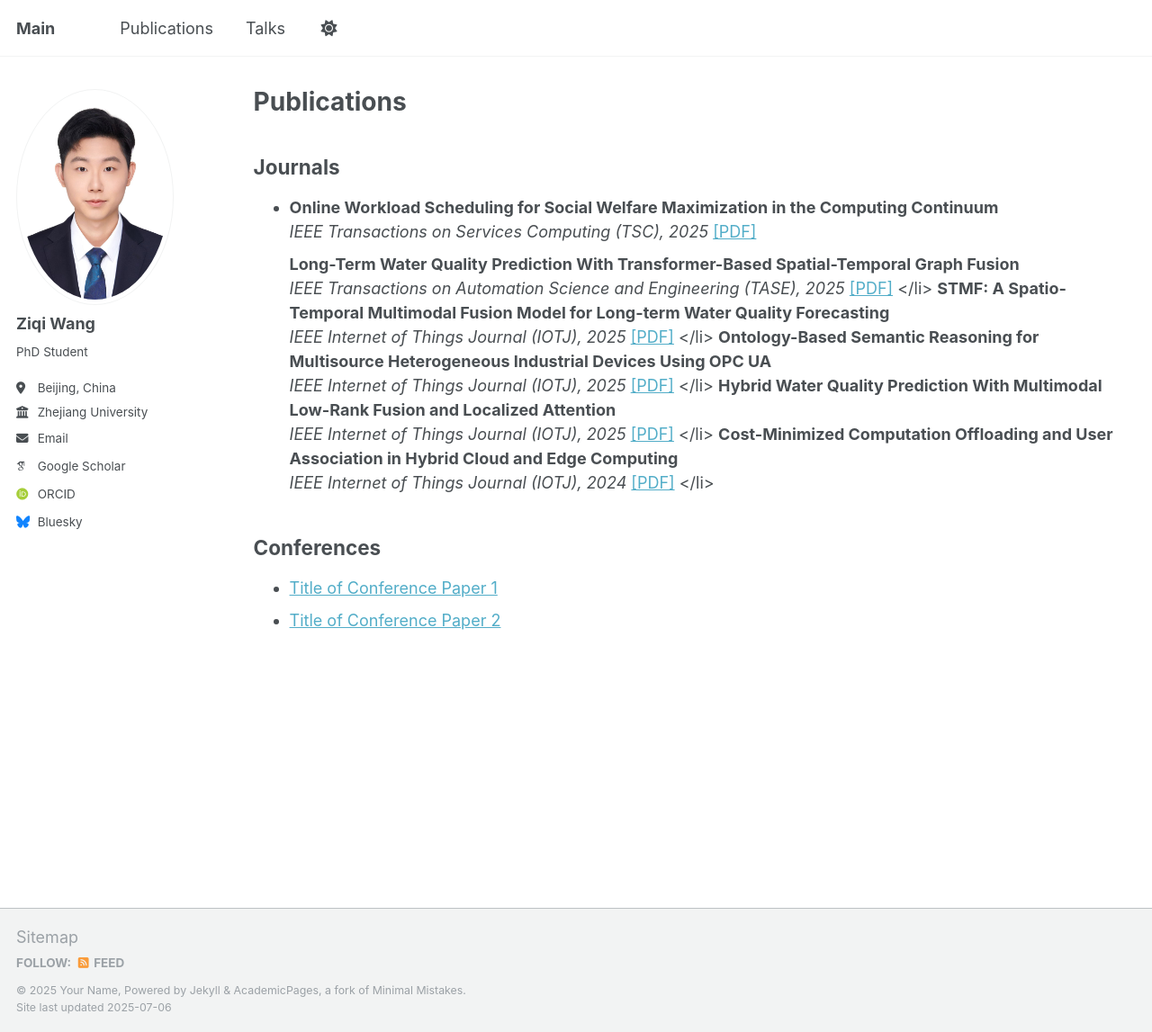
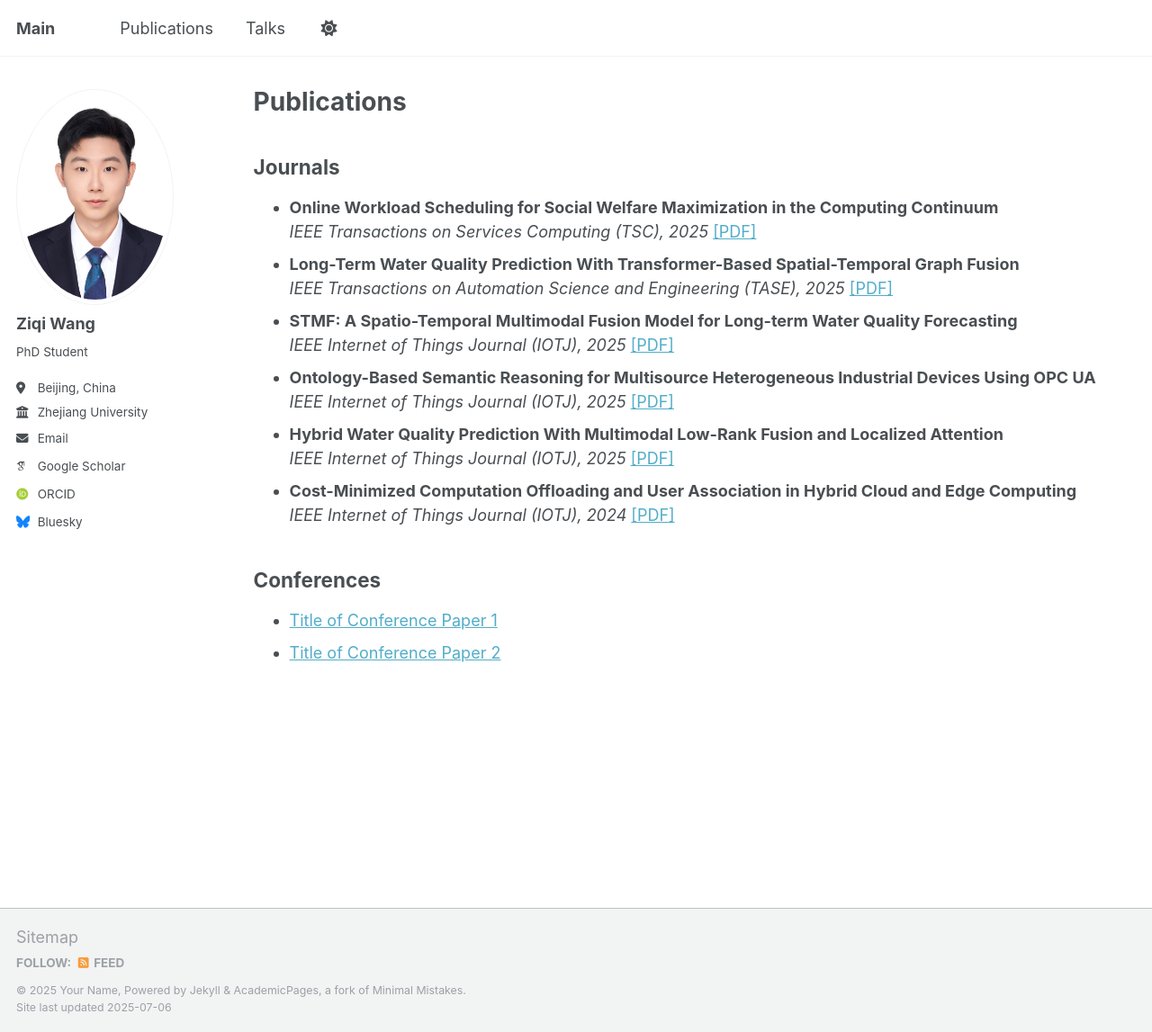
Before and after one commit to ZiqiWang0312/bio, a Jekyll site: the page built from _pages/publications.md, in a window 1280 px wide and 1147 px high. Shown: the whole window at 90% size. Built offline with Jekyll 4.4.1, drawn with Linux system fonts in a browser that asks for light colours; some web fonts are replaced; a script that is not in the unit is left out.

Commit message:
pub-res-FIX

```diff
--- a/_pages/publications.md
+++ b/_pages/publications.md
@@ -13,22 +13,32 @@ author_profile: true
     <em>IEEE Transactions on Services Computing (TSC), 2025</em>
     <a href="https://ZiqiWang0312.github.io/bio/files/TSC.pdf" target="_blank">[PDF]</a>
   </li>
+
+  <li>
     <strong>Long-Term Water Quality Prediction With Transformer-Based Spatial-Temporal Graph Fusion</strong><br/>
     <em>IEEE Transactions on Automation Science and Engineering (TASE), 2025</em>
     <a href="https://ZiqiWang0312.github.io/bio/files/TASE.pdf" target="_blank">[PDF]</a>
   </li>
+
+  <li>
     <strong>STMF: A Spatio-Temporal Multimodal Fusion Model for Long-term Water Quality Forecasting</strong><br/>
     <em>IEEE Internet of Things Journal (IOTJ), 2025</em>
     <a href="https://ZiqiWang0312.github.io/bio/files/IOTSTMF.pdf" target="_blank">[PDF]</a>
   </li>
+
+  <li>
     <strong>Ontology-Based Semantic Reasoning for Multisource Heterogeneous Industrial Devices Using OPC UA</strong><br/>
     <em>IEEE Internet of Things Journal (IOTJ), 2025</em>
     <a href="https://ZiqiWang0312.github.io/bio/files/IOTOPC.pdf" target="_blank">[PDF]</a>
   </li>
+
+  <li>
     <strong>Hybrid Water Quality Prediction With Multimodal Low-Rank Fusion and Localized Attention</strong><br/>
     <em>IEEE Internet of Things Journal (IOTJ), 2025</em>
     <a href="https://ZiqiWang0312.github.io/bio/files/IOTyibo.pdf" target="_blank">[PDF]</a>
   </li>
+
+  <li>
     <strong>Cost-Minimized Computation Offloading and User Association in Hybrid Cloud and Edge Computing</strong><br/>
     <em>IEEE Internet of Things Journal (IOTJ), 2024</em>
     <a href="https://ZiqiWang0312.github.io/bio/files/IOTLSAG.pdf" target="_blank">[PDF]</a>
```
